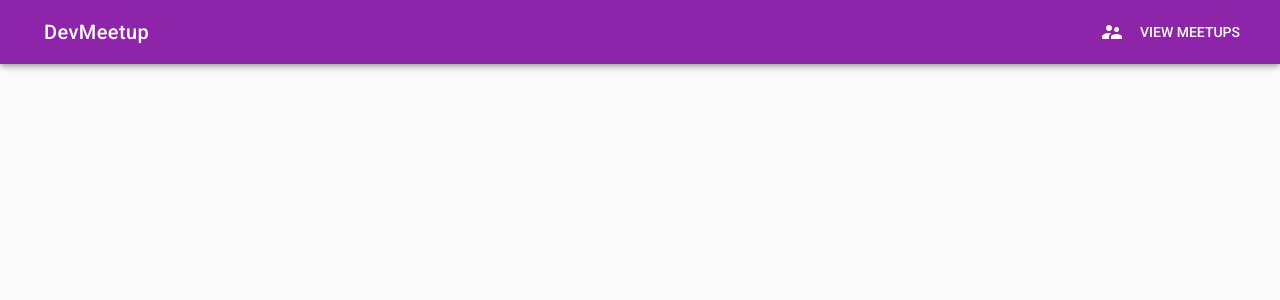
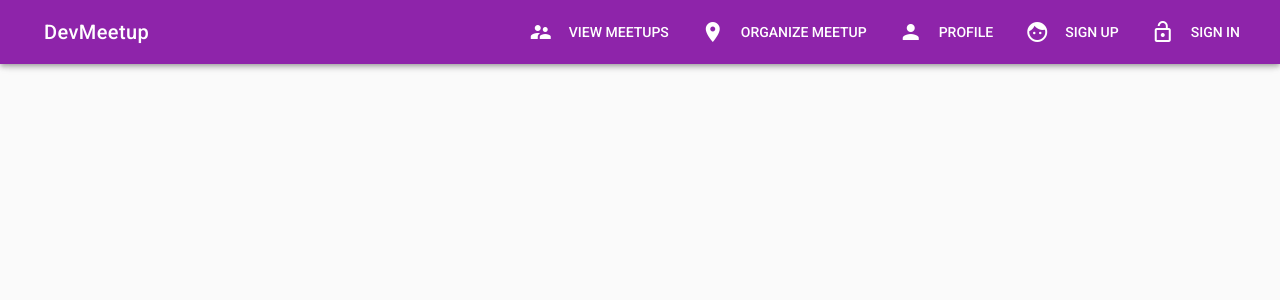
Before and after one commit to drizzersilverberg/vue-devmeetup, a Vue app: page / in a window 1280 px wide. Shown: the top 300 px of the page. Built offline with nearby package versions, Linux system fonts and the light colour scheme.

Commit message:
nav list and toolbar items using data

```diff
--- a/src/App.vue
+++ b/src/App.vue
@@ -8,19 +8,19 @@
       <v-toolbar-title>DevMeetup</v-toolbar-title>
       <v-spacer></v-spacer>
       <v-toolbar-items class="hidden-xs-only">
-        <v-btn flat>
-          <v-icon left dark>supervisor_account</v-icon>
-          View Meetups
+        <v-btn flat v-for="item in menuItems" :key="item.title">
+          <v-icon left dark>{{ item.icon }}</v-icon>
+          {{ item.title }}
         </v-btn>
       </v-toolbar-items>
     </v-toolbar>
     <v-navigation-drawer v-model="sideNav">
       <v-list>
-        <v-list-tile>
+        <v-list-tile v-for="item in menuItems" :key="item.title">
           <v-list-tile-action>
-            <v-icon>supervisor_account</v-icon>
+            <v-icon>{{ item.icon }}</v-icon>
           </v-list-tile-action>
-          <v-list-tile-content>View Meetups</v-list-tile-content>
+          <v-list-tile-content>{{ item.title }}</v-list-tile-content>
         </v-list-tile>
       </v-list>
     </v-navigation-drawer>
@@ -34,7 +34,14 @@
 export default {
   data () {
     return {
-      sideNav: false
+      sideNav: false,
+      menuItems: [
+        { icon: 'supervisor_account', title: 'View Meetups' },
+        { icon: 'room', title: 'Organize Meetup' },
+        { icon: 'person', title: 'Profile' },
+        { icon: 'face', title: 'Sign Up' },
+        { icon: 'lock_open', title: 'Sign In' }
+      ]
     }
   },
   name: 'App'
```
